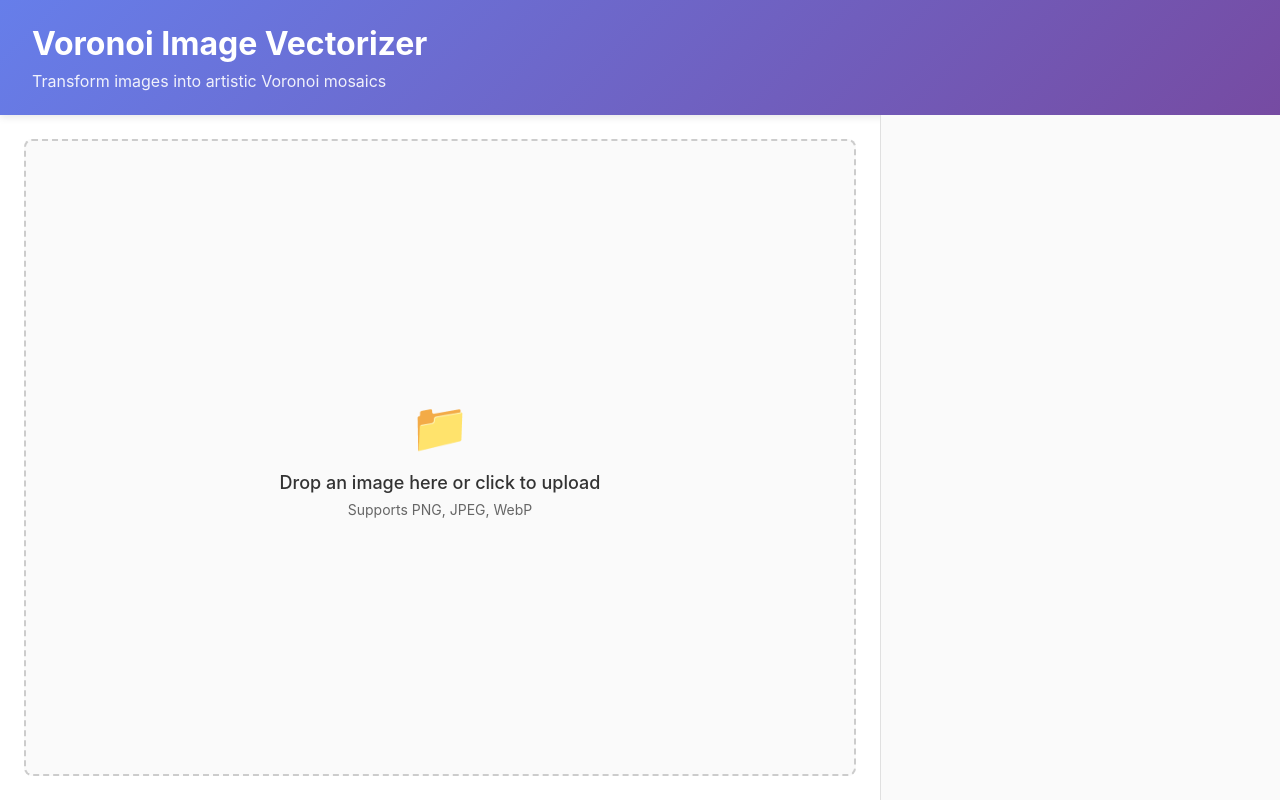
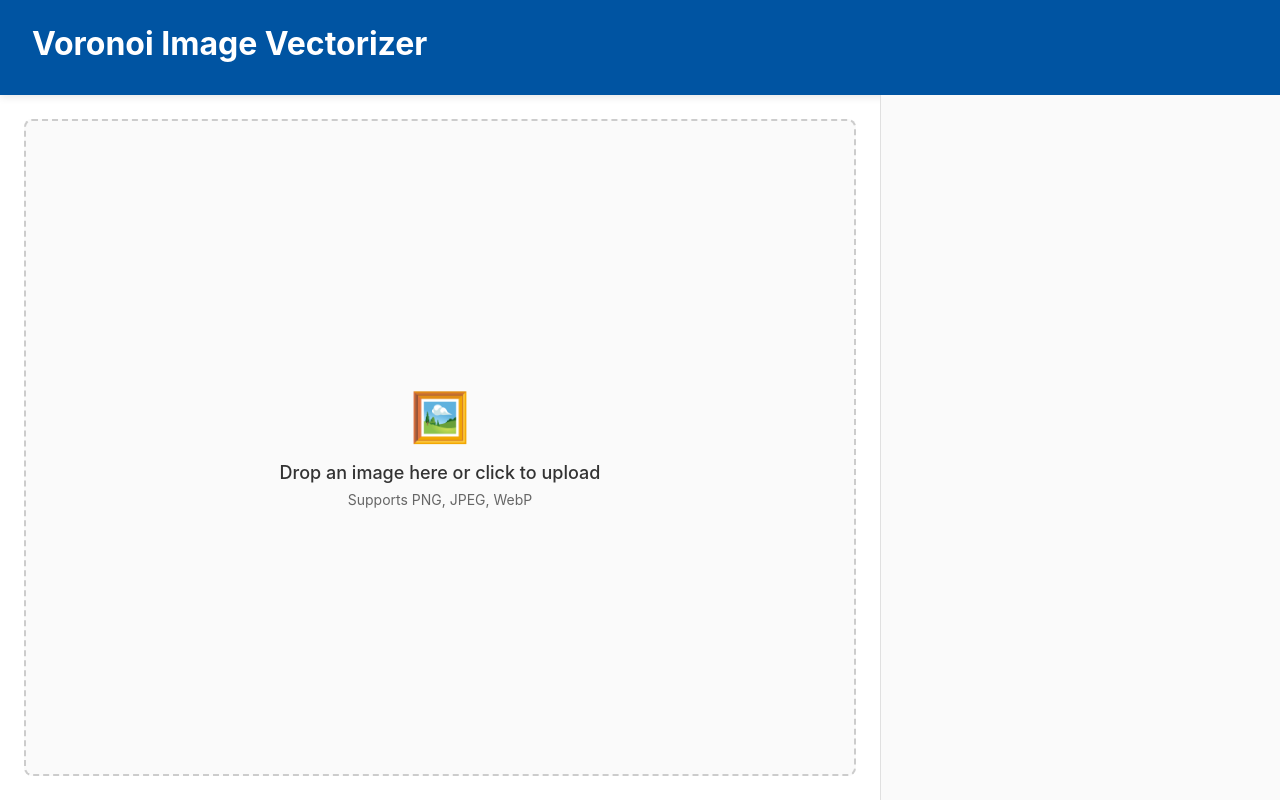
Before and after one commit to signalwerk/voronoi.vectorizer, a React (Vite) app: page / in a window 1280 px wide. Built offline with nearby package versions, Linux system fonts and the light colour scheme.

Commit message:
MOD: minor design adjustments

```diff
--- a/src/App.css
+++ b/src/App.css
@@ -7,7 +7,7 @@
 
 .app__header {
   padding: 24px 32px;
-  background: linear-gradient(135deg, #667eea 0%, #764ba2 100%);
+  background: var(--blue-color);
   color: white;
   box-shadow: 0 2px 8px rgba(0, 0, 0, 0.1);
 }
@@ -16,12 +16,6 @@
   margin: 0 0 8px 0;
   font-size: 32px;
   font-weight: 700;
-}
-
-.app__subtitle {
-  margin: 0;
-  font-size: 16px;
-  opacity: 0.9;
 }
 
 .app__main {
--- a/src/App.tsx
+++ b/src/App.tsx
@@ -57,7 +57,7 @@ function App() {
   const [showCells, setShowCells] = useState(true);
   const [showVoronoi, setShowVoronoi] = useState(false);
   const [showSeeds, setShowSeeds] = useState(false);
-  const [blackAndWhiteCells, setBlackAndWhiteCells] = useState(true);
+  const [blackAndWhiteCells, setBlackAndWhiteCells] = useState(false);
   const [skipWhiteCells, setSkipWhiteCells] = useState(true);
   const [combineSameColorCells, setCombineSameColorCells] = useState(false);
   const [pathSimplificationAlgorithm, setPathSimplificationAlgorithm] =
@@ -283,9 +283,6 @@ function App() {
     <div className="app">
       <header className="app__header">
         <h1 className="app__title">Voronoi Image Vectorizer</h1>
-        <p className="app__subtitle">
-          Transform images into artistic Voronoi mosaics
-        </p>
       </header>
 
       <main className="app__main">
--- a/src/components/ConfigPanel/config-panel.css
+++ b/src/components/ConfigPanel/config-panel.css
@@ -126,9 +126,9 @@
 .config-panel__button--primary {
   margin-top: 8px;
   width: 100%;
-  background-color: #4caf50;
+  background-color: var(--blue-color);
   color: white;
-  border-color: #4caf50;
+  border-color: var(--blue-color);
 }
 
 .config-panel__button--full {
@@ -136,12 +136,12 @@
 }
 
 .config-panel__button--primary:hover {
-  background-color: #45a049;
-  border-color: #45a049;
+  background-color: color-mix(in srgb, var(--blue-color) 80%, #fff);
+  border-color: color-mix(in srgb, var(--blue-color) 80%, #fff);
 }
 
 .config-panel__button--primary:active {
-  background-color: #3d8b40;
+  background-color: color-mix(in srgb, var(--blue-color) 60%, #fff);
 }
 
 /* Toggle Switches */
@@ -177,7 +177,7 @@
 }
 
 .switch[data-state="checked"] {
-  background-color: #4caf50;
+  background-color: var(--blue-color);
 }
 
 .switch__thumb {
@@ -221,7 +221,7 @@
 .slider__range {
   position: absolute;
   height: 100%;
-  background-color: #4caf50;
+  background-color: var(--blue-color);
   border-radius: 2px;
 }
 
@@ -229,7 +229,7 @@
   display: block;
   width: 16px;
   height: 16px;
-  background-color: #4caf50;
+  background-color: var(--blue-color);
   border-radius: 50%;
   box-shadow: 0 2px 4px rgba(0, 0, 0, 0.2);
   transition: transform 0.1s ease;
--- a/src/components/Dropzone/Dropzone.tsx
+++ b/src/components/Dropzone/Dropzone.tsx
@@ -68,7 +68,7 @@ export function Dropzone({ onImageLoad }: DropzoneProps) {
       onClick={handleClick}
     >
       <div className="dropzone__content">
-        <div className="dropzone__icon">📁</div>
+        <div className="dropzone__icon">🖼️</div>
         <div className="dropzone__text">
           Drop an image here or click to upload
         </div>
--- a/src/index.css
+++ b/src/index.css
@@ -18,6 +18,7 @@ code {
 }
 
 #root {
+  --blue-color: #0054a2; /* c: 100 m: 70 y: 10 k: 52 */
   width: 100%;
   height: 100vh;
 }
```
